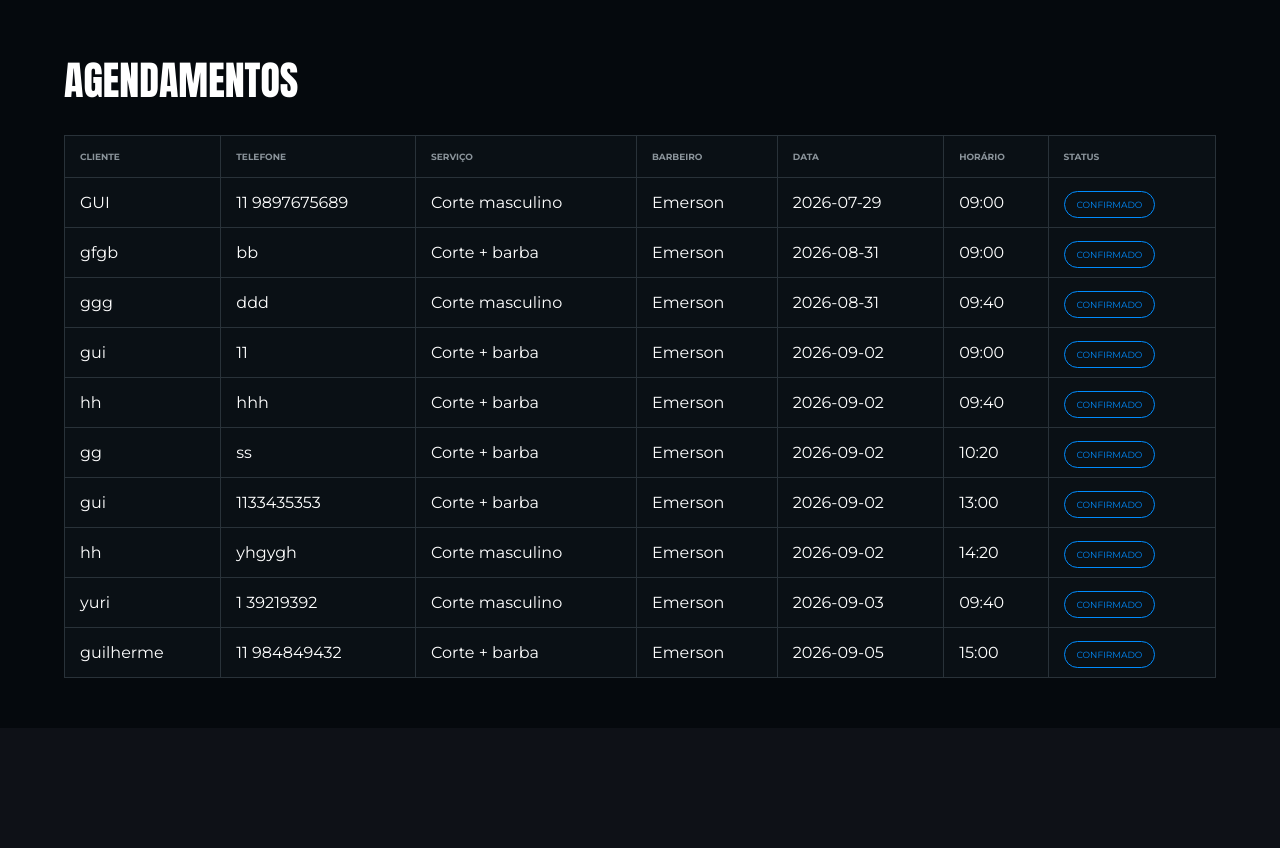
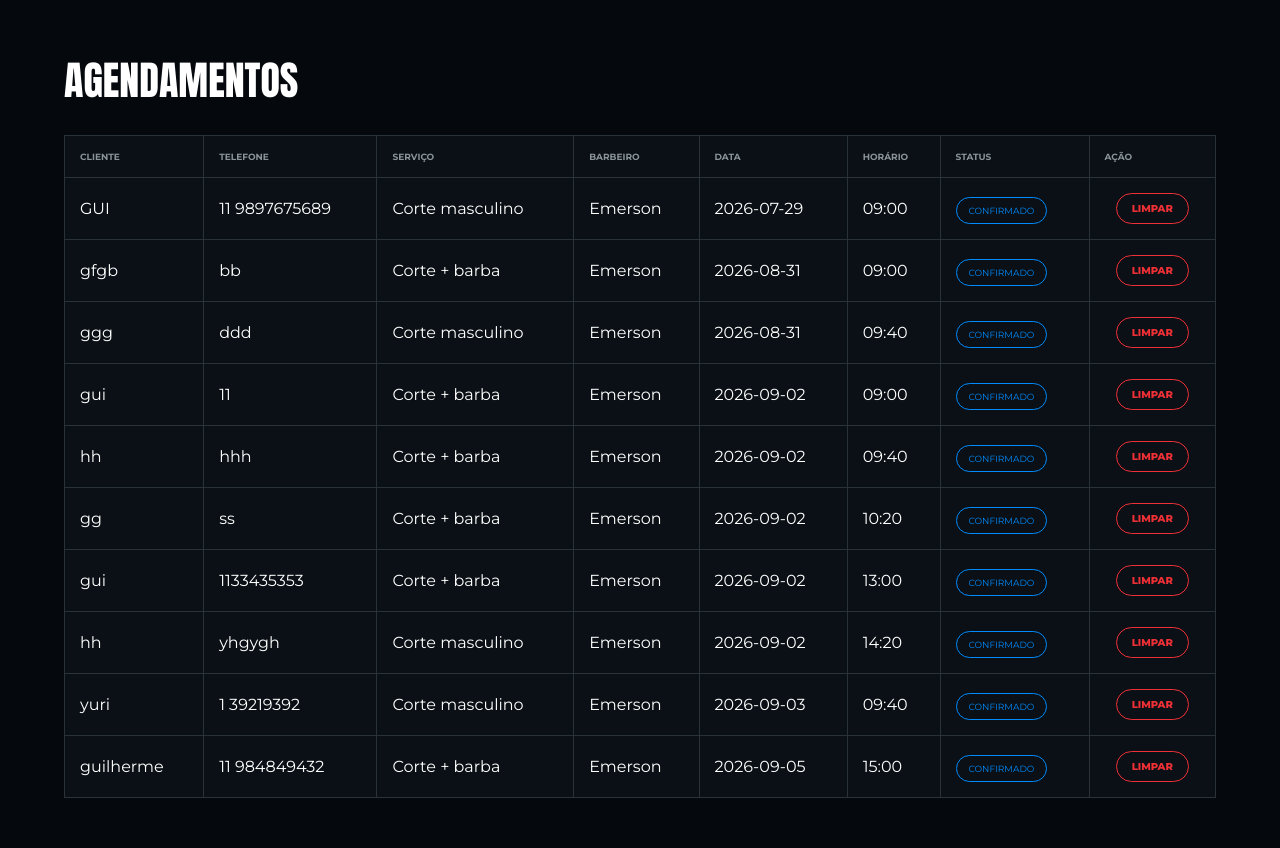
Before and after one commit to guikillerr/le24, a Flask app: page /admin in a window 1280 px wide. Shown: the part 100-948 px from the top of the page. Before the commit the page ends 778 px from the top, so only its background shows below. Run offline with Flask 3, Linux system fonts and the light colour scheme; the visitor is signed in with stand-in values (Sample User, id 1); data comes from the database, SQL or seed files in the repository.

Commit message:
Adiciona botao para excluir agendamentos

```diff
--- a/app.py
+++ b/app.py
@@ -1558,6 +1558,58 @@ def admin():
 
 
 # ==========================================================
+# EXCLUIR AGENDAMENTO PELO ADMIN
+# ==========================================================
+
+@app.route(
+    "/admin/excluir-agendamento/<int:agendamento_id>",
+    methods=[
+        "POST"
+    ]
+)
+def excluir_agendamento(
+    agendamento_id
+):
+
+    # Somente um administrador autenticado pode excluir.
+
+    if not session.get(
+        "admin_logado"
+    ):
+
+        return redirect(
+            url_for(
+                "login"
+            )
+        )
+
+
+    banco = conectar_banco()
+
+
+    banco.execute("""
+        DELETE FROM agendamentos
+
+        WHERE id = ?
+    """, (
+        agendamento_id,
+    ))
+
+
+    banco.commit()
+
+    banco.close()
+
+
+    return redirect(
+        url_for(
+            "admin",
+            removido="1"
+        )
+    )
+
+
+# ==========================================================
 # RODAR
 # ==========================================================
 
--- a/static/style.css
+++ b/static/style.css
@@ -1837,6 +1837,83 @@ td {
 
 
 /* ======================================================
+AÇÃO DO AGENDAMENTO NO PAINEL
+====================================================== */
+
+.form-limpar-agendamento {
+    display: flex;
+    justify-content: center;
+
+    margin: 0;
+}
+
+
+.btn-limpar-agendamento {
+    padding:
+        8px
+        15px;
+
+    border:
+        1px
+        solid
+        var(--red);
+
+    border-radius: 20px;
+
+    color: var(--red);
+    background: transparent;
+
+    font-size: 10px;
+    font-weight: 800;
+
+    cursor: pointer;
+
+    transition: .2s;
+}
+
+
+.btn-limpar-agendamento:hover {
+    color: white;
+    background: var(--red);
+
+    box-shadow:
+        0
+        0
+        14px
+        rgba(239, 48, 55, .35);
+
+    transform: translateY(-1px);
+}
+
+
+.btn-limpar-agendamento:active {
+    transform: translateY(0);
+}
+
+
+.mensagem-removido {
+    margin-bottom: 20px;
+
+    padding:
+        14px
+        18px;
+
+    border:
+        1px
+        solid
+        var(--green);
+
+    border-radius: 5px;
+
+    color: #72e4a2;
+    background: rgba(53, 199, 121, .08);
+
+    font-size: 13px;
+    font-weight: 600;
+}
+
+
+/* ======================================================
 TABLET
 ====================================================== */
 
--- a/templates/admin.html
+++ b/templates/admin.html
@@ -75,6 +75,15 @@
     </h2>
 
 
+    {% if request.args.get("removido") == "1" %}
+
+        <div class="mensagem-removido">
+            Agendamento removido com sucesso.
+        </div>
+
+    {% endif %}
+
+
     <div class="table-container">
 
         <table>
@@ -96,6 +105,8 @@
                     <th>HORÁRIO</th>
 
                     <th>STATUS</th>
+
+                    <th>AÇÃO</th>
 
                 </tr>
 
@@ -143,6 +154,26 @@
 
                     </td>
 
+                    <td>
+
+                        <form
+                            action="{{ url_for('excluir_agendamento', agendamento_id=agendamento['id']) }}"
+                            method="POST"
+                            class="form-limpar-agendamento"
+                            onsubmit="return confirm('Tem certeza que deseja apagar este agendamento?');"
+                        >
+
+                            <button
+                                type="submit"
+                                class="btn-limpar-agendamento"
+                            >
+                                LIMPAR
+                            </button>
+
+                        </form>
+
+                    </td>
+
                 </tr>
 
 
@@ -151,7 +182,7 @@
 
                 <tr>
 
-                    <td colspan="7">
+                    <td colspan="8">
 
                         Nenhum agendamento encontrado.
 
```
